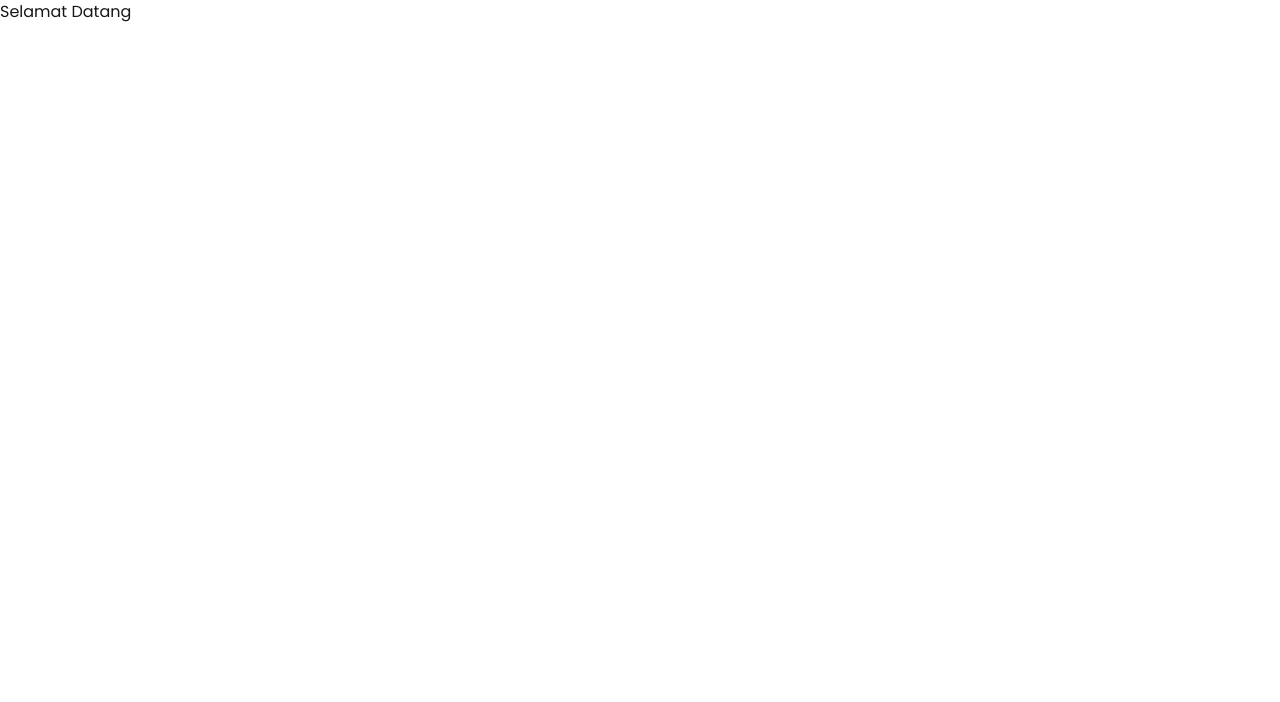
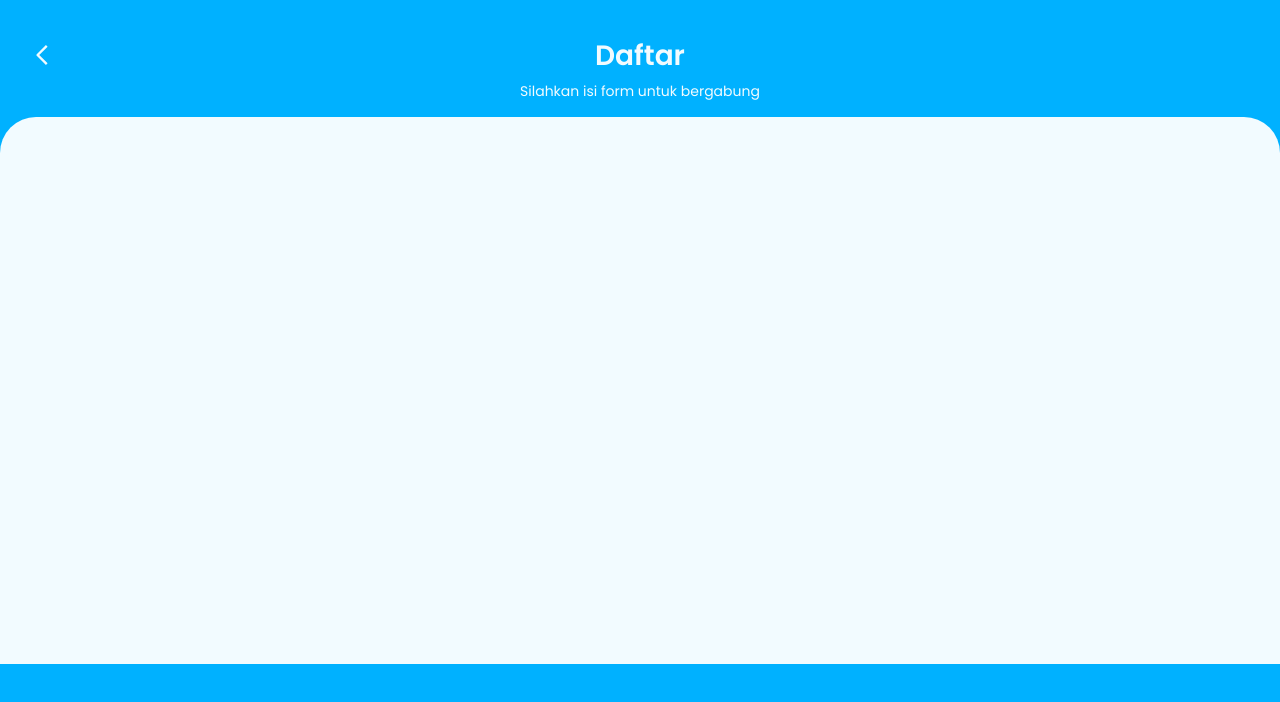
Before and after one commit to derbitrijulian/Web-App-RVM, a Next.js app: page /registration in a window 1280 px wide. Shown: the top 702 px of the page. Built offline with nearby package versions, Linux system fonts and the light colour scheme.

Commit message:
registration page

```diff
--- a/src/app/login/page.js
+++ b/src/app/login/page.js
@@ -3,7 +3,8 @@ import Link from "next/link";
 
 export default function Page() {
     return (
-        <div className="bg-primary h-screen pt-[35px]">
+        <div className="bg-primary h-screen pt-[35px] ">
+
             <div className="flex items-center justify-center">
                 {/* Icon Back */}
                 <button className="absolute left-8 top-[44px]">
@@ -24,7 +25,7 @@ export default function Page() {
                 Silahkan masuk atau daftar jika belum mempunyai akun
             </p>
 
-            <div className="bg-bgSecondary h-screen rounded-t-[36px] pt-20 px-9">
+            <div className="bg-bgSecondary h-[527px] rounded-t-[36px] pt-20 px-9">
                 <div>
                     <label className="text-text-primary text-sm font-medium">
                         Nama Pengguna atau Email
@@ -46,7 +47,7 @@ export default function Page() {
                         className="mt-2 pl-3 pr-3 w-full p-3 border-[3px] border-secondary rounded-[10px] text-sm focus:outline-none focus:ring-2 focus:ring-primary focus:border-transparent"
                     />
                 </div>
-                <div className="grid justify-center gap-3 pt-12">
+                <div className="grid justify-center gap-3 pt-12 pb-10">
                     <Link href="/login">
                         <button className="py-3 bg-primary rounded-full w-52 text-bgSecondary font-semibold text-xl">Masuk</button>
                     </Link>
--- a/src/app/registration/page.js
+++ b/src/app/registration/page.js
@@ -1,7 +1,28 @@
 export default function Page() {
     return (
-        <div>
-            <h1>Selamat Datang</h1>
+        <div className="bg-primary h-screen pt-[35px]">
+            <div className="flex items-center justify-center">
+
+                <button className="absolute left-8 top-[45px]">
+                    <img
+                        src="/svg/image-back.svg"
+                        alt="Back"
+                        className="w-5 h-5"
+                    />
+                </button>
+
+                <h1 className="text-bgSecondary font-semibold w-full text-center text-[28px]">
+                    Daftar
+                </h1>
+            </div>
+
+            <p className="text-bgSecondary text-sm font-regular text-center text-[12px] pt-1 pb-4 px-12">
+                Silahkan isi form untuk bergabung
+            </p>
+
+            <div className="bg-bgSecondary h-[547px] rounded-t-[36px] pt-20 px-9">
+
+            </div>
         </div>
     )
 }
```
